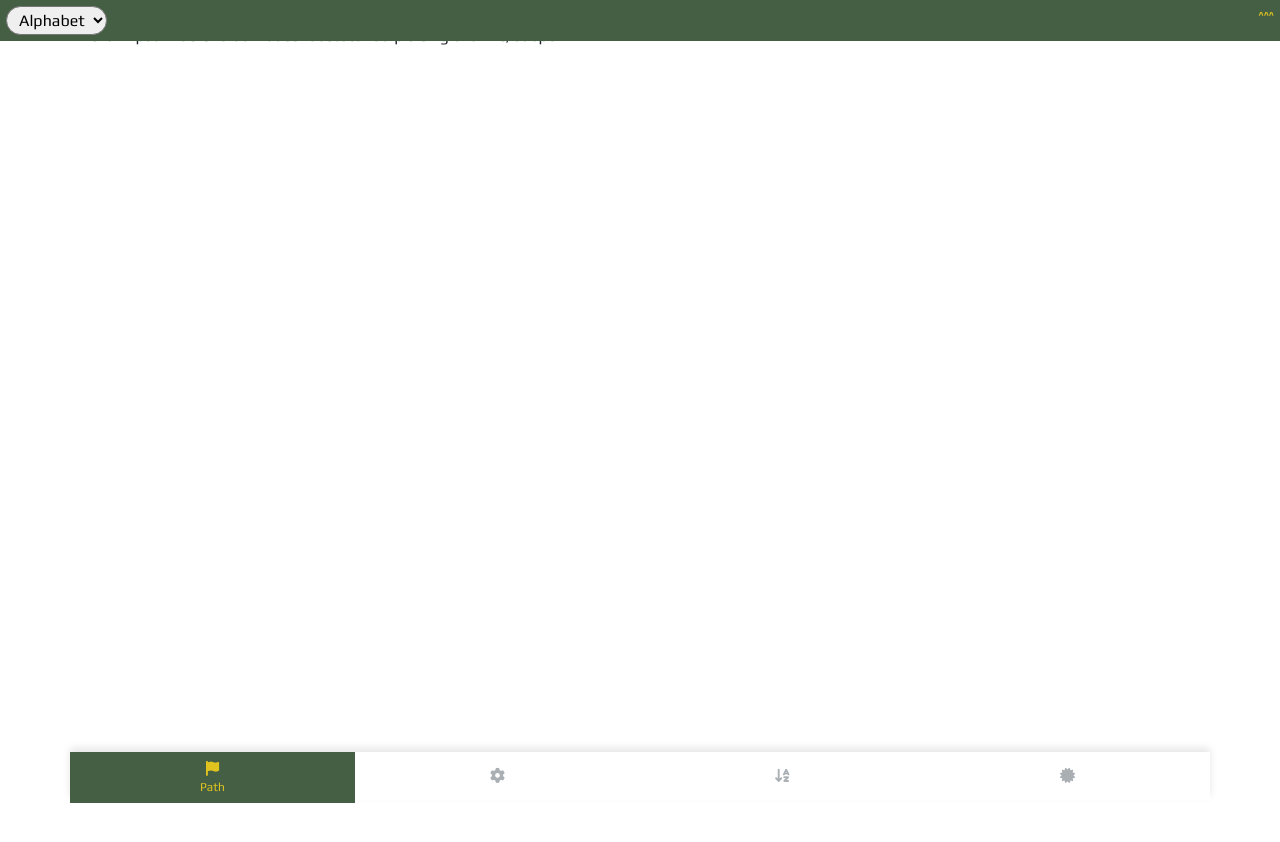
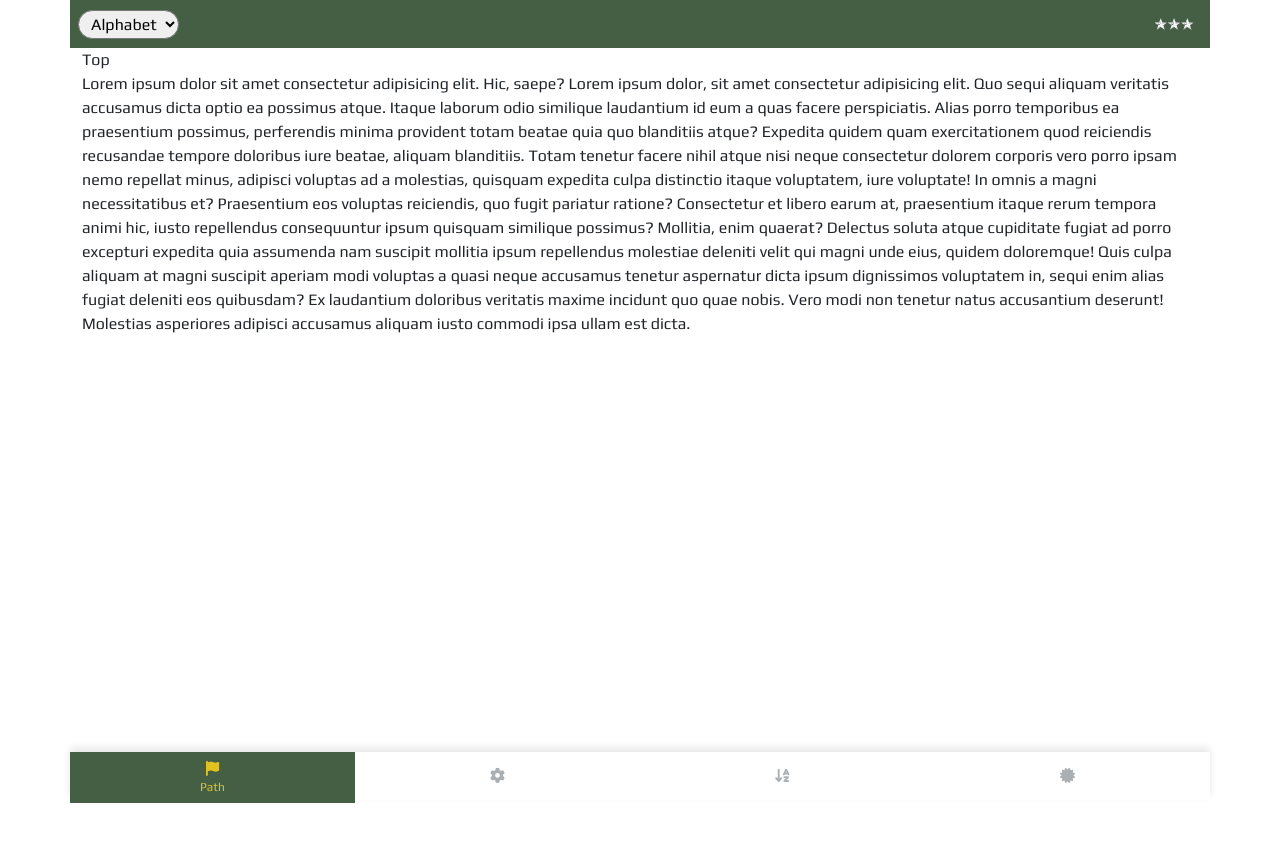
Before and after one commit to jakewestling/alpha2zulu, a plain HTML site: page index.html in a window 1280 px wide. Shown: the top 842 px of the page. Drawn offline with nearby package versions, Linux system fonts and the light colour scheme.

Commit message:
Refactored CSS. Built Header. Added Rank Icons.

```diff
--- a/index.html
+++ b/index.html
@@ -25,22 +25,28 @@
 <body>
 
   <div id="appContent" class="container-fluid">
-    <!-- <div id="splash" class="splash">
+    <div id="splash" class="splash">
       <div><img src="img/alpha2zulu.gif" alt="A2Z"></div>
       <h1 class="splash__title">Alpha 2 Zulu</h1>
-    </div> -->
-
-    <header>
-      <div class="page-title">
+    </div>
+    <div class="row">
+      <header class="header px-2 px-md-3 ps-md-2">
+        <div class="header__left page-title">
           <select name="path" id="path">
             <option value="Alphabet">Alphabet</option>
             <option value="Numbers">Numbers</option>
           </select>
         </div>
-      <div class="rank">
-        ^^^
+        <div class="header__right">
+          <div class="rank-container">
+            <img class="rank" src="img/ranks/09_lieutenant_general.svg" alt="Lieutenant General Rank Symbol">
+          </div>
         </div>
       </header>
+    </div>
+    <div class="row header-spacer"></div>
+
+
     <div class="row">
       <div class="col">
         Top
@@ -50,6 +56,21 @@
       <div class="col">
         <p>
           Lorem ipsum dolor sit amet consectetur adipisicing elit. Hic, saepe?
+          Lorem ipsum dolor, sit amet consectetur adipisicing elit. Quo sequi aliquam veritatis accusamus dicta optio ea
+          possimus atque. Itaque laborum odio similique laudantium id eum a quas facere perspiciatis. Alias porro
+          temporibus ea praesentium possimus, perferendis minima provident totam beatae quia quo blanditiis atque?
+          Expedita quidem quam exercitationem quod reiciendis recusandae tempore doloribus iure beatae, aliquam
+          blanditiis. Totam tenetur facere nihil atque nisi neque consectetur dolorem corporis vero porro ipsam nemo
+          repellat minus, adipisci voluptas ad a molestias, quisquam expedita culpa distinctio itaque voluptatem, iure
+          voluptate! In omnis a magni necessitatibus et? Praesentium eos voluptas reiciendis, quo fugit pariatur
+          ratione? Consectetur et libero earum at, praesentium itaque rerum tempora animi hic, iusto repellendus
+          consequuntur ipsum quisquam similique possimus? Mollitia, enim quaerat? Delectus soluta atque cupiditate
+          fugiat ad porro excepturi expedita quia assumenda nam suscipit mollitia ipsum repellendus molestiae deleniti
+          velit qui magni unde eius, quidem doloremque! Quis culpa aliquam at magni suscipit aperiam modi voluptas a
+          quasi neque accusamus tenetur aspernatur dicta ipsum dignissimos voluptatem in, sequi enim alias fugiat
+          deleniti eos quibusdam? Ex laudantium doloribus veritatis maxime incidunt quo quae nobis. Vero modi non
+          tenetur natus accusantium deserunt! Molestias asperiores adipisci accusamus aliquam iusto commodi ipsa ullam
+          est dicta.
         </p>
         <p class="spacer-for-scroll"></p>
         <p>
@@ -58,6 +79,7 @@
 
       </div>
     </div>
+
 
 
     <div class="row" id="footer-spacer"></div>
--- a/module/splash.js
+++ b/module/splash.js
@@ -1,11 +1,11 @@
 // Fade and remove splash element
-// const body = document.querySelector('body');
-// body.style.overflow = 'hidden';
-// const splash = document.querySelector('#splash');
-// const splashFade = setTimeout(function () {
-//   splash.style.opacity = 0;
-//   const splashZ = setTimeout(function () {
-//     splash.remove();
-//     body.style.overflow = 'visible';
-//   }, 500);
-// }, 1000);
+const body = document.querySelector('body');
+body.style.overflow = 'hidden';
+const splash = document.querySelector('#splash');
+const splashFade = setTimeout(function () {
+  splash.style.opacity = 0;
+  const splashZ = setTimeout(function () {
+    splash.remove();
+    body.style.overflow = 'visible';
+  }, 500);
+}, 1000);
--- a/style/index.css
+++ b/style/index.css
@@ -30,43 +30,46 @@ body {
 .spacer-for-scroll {
   height: 130vh;
 }
+
 /* Reusable Variables */
 :root {
   --color-army-green: rgb(68, 95, 68);
   --color-crate-yellow: rgb(224, 195, 31);
+  --header-height-xs: 41px;
+  --footer-height-md: 48px;
+  --footer-height-xs: 36px;
   --grayed-out: #aaafb4;
   --shadow: rgba(0, 0, 0, 0.1);
-  --footer-height-xs: 36px;
-  --footer-height-md: 48px;
 }
 
+/* Footer and Navigation Menu */
 #footer {
+  background-color: white;
+  bottom: 0;
+  box-shadow: 0px -4px 8px var(--shadow);
+  color: var(--grayed-out);
+  height: var(--footer-height-xs);
   padding-top: 0px;
   position: fixed;
-  bottom: 0;
-  height: var(--footer-height-xs);
   width: 100%;
-  box-shadow: 0px -4px 8px var(--shadow);
+}
 
-  background-color: white;
-  /* background-color: red; */
-  color: var(--grayed-out);
-}
 #footer-spacer {
   height: var(--footer-height-xs);
 }
+
 .nav-button {
+  font-size: 10px;
   overflow: hidden;
+  padding-top: 11px;
   position: relative;
-  font-size: 10px;
-  padding-top: 11px;
+  transition-duration: 0.2s;
   transition-property: padding-top, background-color;
-  transition-duration: 0.2s;
 }
 .nav-button-active {
+  background: var(--color-army-green);
+  color: var(--color-crate-yellow);
   padding-top: 4px;
-  color: var(--color-crate-yellow);
-  background: var(--color-army-green);
 }
 
 .nav-button-active .footer-title {
@@ -75,6 +78,34 @@ body {
 
 .footer-title {
   visibility: hidden;
+}
+
+/* Medium devices (tablets, 768px and up) */
+@media screen and (min-width: 768px) {
+  #footer {
+    height: var(--footer-height-md);
+    padding-top: 0px;
+  }
+  #footer-spacer {
+    height: var(--footer-height-md);
+  }
+  .nav-button {
+    font-size: 12px;
+    padding-top: 15px;
+  }
+  .nav-button-active {
+    padding-top: 8px;
+  }
+}
+
+/* X-Large devices (large desktops, 1200px and up) */
+@media screen and (min-width: 1200px) {
+  #appContent {
+    max-width: 1140px;
+  }
+  #footer {
+    width: 1140px;
+  }
 }
 
 /* Button Ripple Effect
@@ -101,50 +132,6 @@ https://material.io/components/buttons
   }
 }
 
-/* Small devices (landscape phones, 576px and up) */
-/* @media (min-width: 576px) {
-} */
-
-/* Medium devices (tablets, 768px and up) */
-@media (min-width: 768px) {
-  #footer {
-    height: var(--footer-height-md);
-    padding-top: 0px;
-  }
-  #footer-spacer {
-    height: var(--footer-height-md);
-  }
-  .nav-button {
-    font-size: 12px;
-    padding-top: 15px;
-  }
-  .nav-button-active {
-    padding-top: 8px;
-  }
-}
-/* ============ MAX WIDTH ========== DO NOT PASS THIS LINE */
-/* ============ MAX WIDTH ========== DO NOT PASS THIS LINE */
-/* ============ MAX WIDTH ========== DO NOT PASS THIS LINE */
-/* ============ MAX WIDTH ========== DO NOT PASS THIS LINE */
-
-/* Large devices (desktops, 992px and up) */
-/* @media (min-width: 992px) {
-} */
-
-/* X-Large devices (large desktops, 1200px and up) */
-@media (min-width: 1200px) {
-  #appContent {
-    max-width: 1140px;
-  }
-  #footer {
-    width: 1140px;
-  }
-}
-
-/* XX-Large devices (larger desktops, 1400px and up) */
-/* @media (min-width: 1400px) {
-} */
-
 /* ===== Splash Screen ===== */
 .splash {
   position: fixed;
@@ -161,9 +148,11 @@ https://material.io/components/buttons
   opacity: 1;
   transition: opacity 0.5s ease-out;
 }
+
 .splash-gone {
   opacity: 0;
 }
+
 .splash__title {
   text-transform: uppercase;
   font-size: 40px;
@@ -187,20 +176,20 @@ https://material.io/components/buttons
     width: 180px;
   }
 }
+
 /* ===== Header ===== */
-header {
+.header {
   position: fixed;
-  left: 0;
-  right: 0;
-  padding: 6px;
+  height: var(--header-height-xs);
+  width: 100%;
   background: var(--color-army-green);
   color: var(--color-crate-yellow);
   display: flex;
+  justify-content: space-between;
+  align-items: center;
 }
-
-.rank {
-  text-align: right;
-  flex-grow: 1;
+.header-spacer {
+  height: var(--header-height-xs);
 }
 
 select {
@@ -208,3 +197,28 @@ select {
   padding: 3px 4px 3px 8px;
   border-radius: 40px;
 }
+
+.rank-container {
+  height: 100%;
+}
+
+.rank {
+  height: calc(var(--header-height-xs) * 0.6);
+}
+
+@media screen and (min-width: 768px) {
+  .header {
+    height: var(--footer-height-md);
+  }
+  .header-spacer {
+    height: var(--footer-height-md);
+  }
+  .rank {
+    height: calc(var(--footer-height-md) * 0.6);
+  }
+}
+@media screen and (min-width: 1200px) {
+  .header {
+    width: 1140px;
+  }
+}
```
Also changed, not shown: img/ranks/01_second_lieutenant.svg (added), img/ranks/02_first_lieutenant.svg (added), img/ranks/03_captain.svg (added), img/ranks/04_major.svg (added), img/ranks/05_lieutenant_colonel.svg (added), img/ranks/06_colonel.svg (added), img/ranks/07_brigadier_general.svg (added), img/ranks/08_major_general.svg (added), img/ranks/09_lieutenant_general.svg (added), img/ranks/10_general.svg (added), img/ranks/11_general_of_the_army.svg (added), 3 other files. Lines whose indentation alone changed are shown as unchanged.
